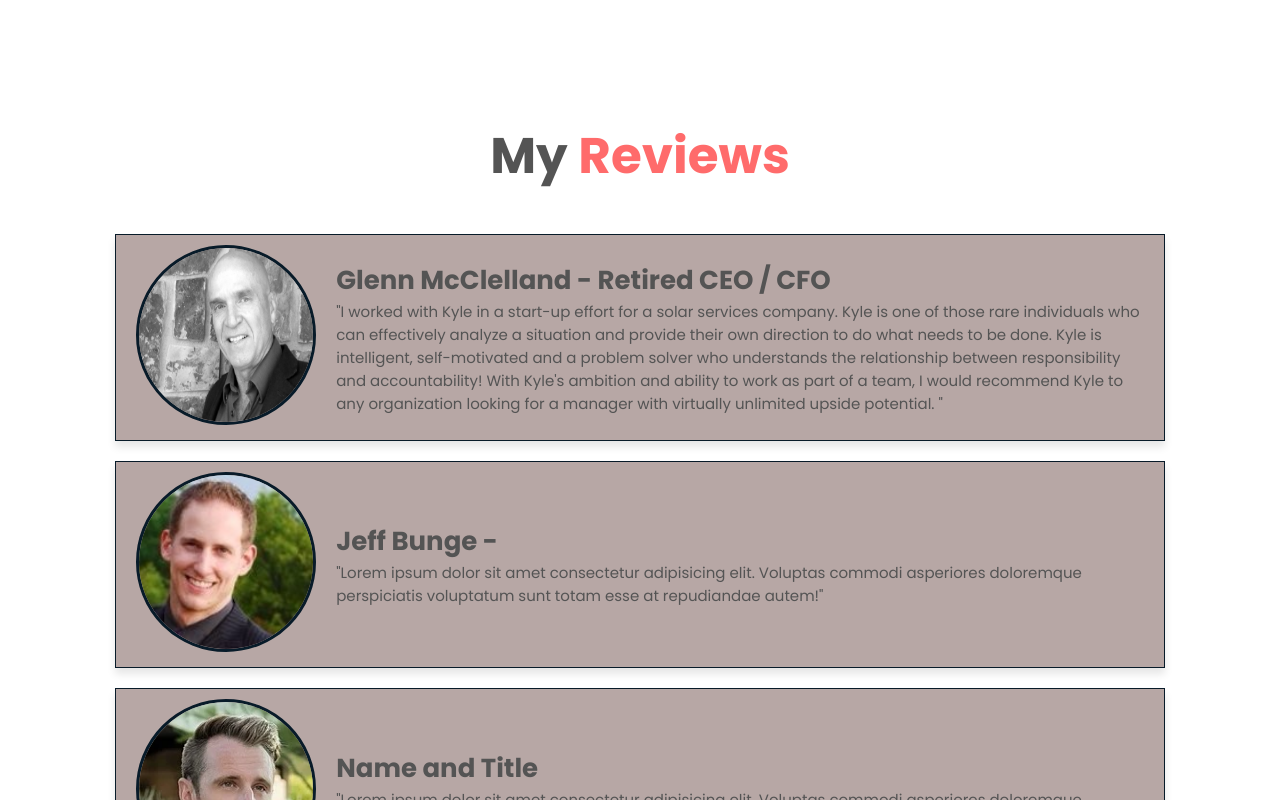
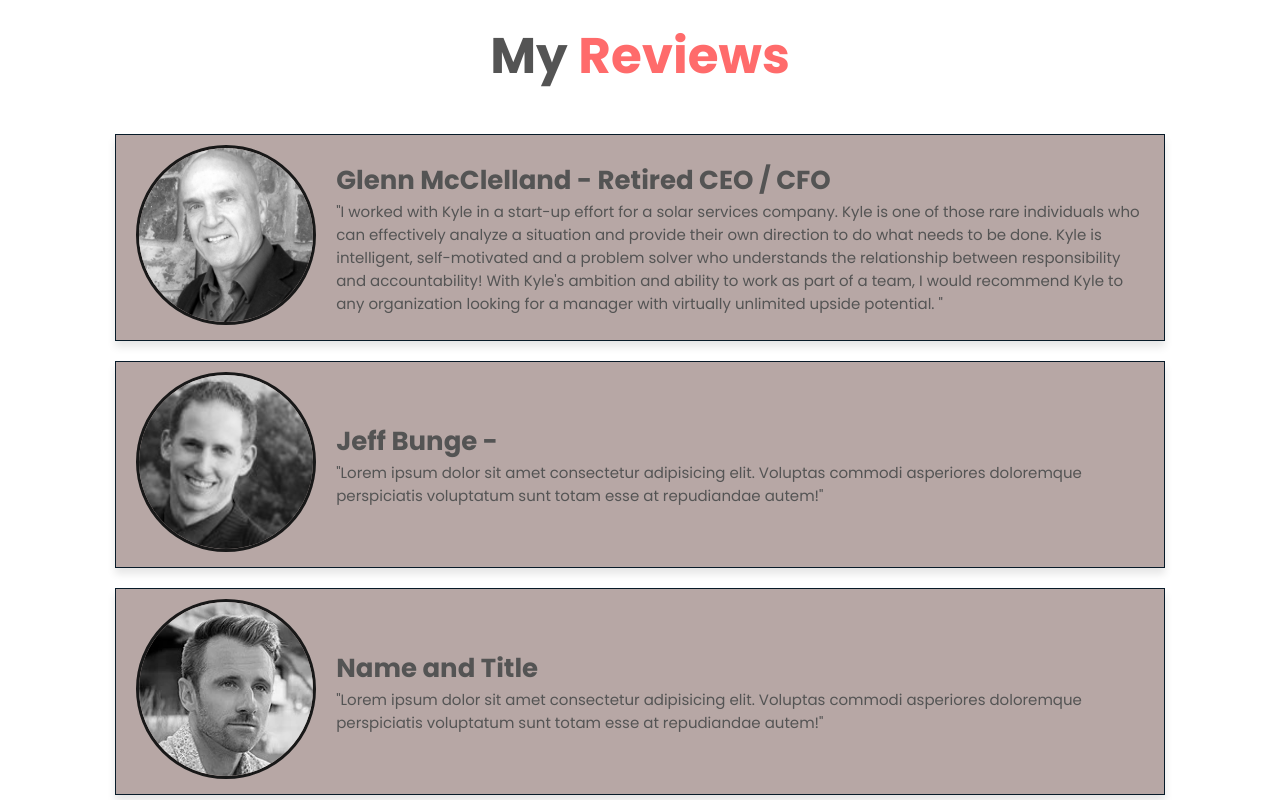
Before and after one commit to kylecburgoyneF9/business_website, a Vue app: page / in a window 1280 px wide. Shown: the part 3680-4480 px from the top of the page. Built offline with nearby package versions, Linux system fonts and the light colour scheme.

Commit message:
Imag updates

```diff
--- a/src/components/Reviews.vue
+++ b/src/components/Reviews.vue
@@ -39,6 +39,7 @@
 <style scoped>
 .reviews {
   background: white;
+  padding: 0 9%;
 }
 
 .review-cards-container {
@@ -56,6 +57,7 @@
 .review-cards-container .review-card-contents {
   display: flex;
   align-items: center;
+  flex-grow: 1;
   background-color: var(--second-bg-color);
   padding: 2rem;
   /*border-radius: 5%;*/
@@ -66,11 +68,26 @@
   box-shadow: 0 6px 8px rgba(0, 0, 0, 0.1);
 }
 
+.review-cards-container .review-card-contents:nth-of-type(1) img {
+  object-position: right top;
+  filter: grayscale(100%);
+}
+
+.review-cards-container .review-card-contents:nth-of-type(2) img {
+
+}
+
+.review-cards-container .review-card-contents:nth-of-type(3) img {
+
+}
+
 .review-cards-container .review-card-contents .review-card-img img {
   width: 18rem; /* Adjust the width as needed */
   height: 18rem; /* Adjust the height as needed */
   border-radius: 50%;
   border: var(--dk-blue) solid;
+  object-fit: cover;
+  filter: grayscale(100%);
 }
 
 .review-cards-container .review-card-contents .review-card-text h3 {
```
